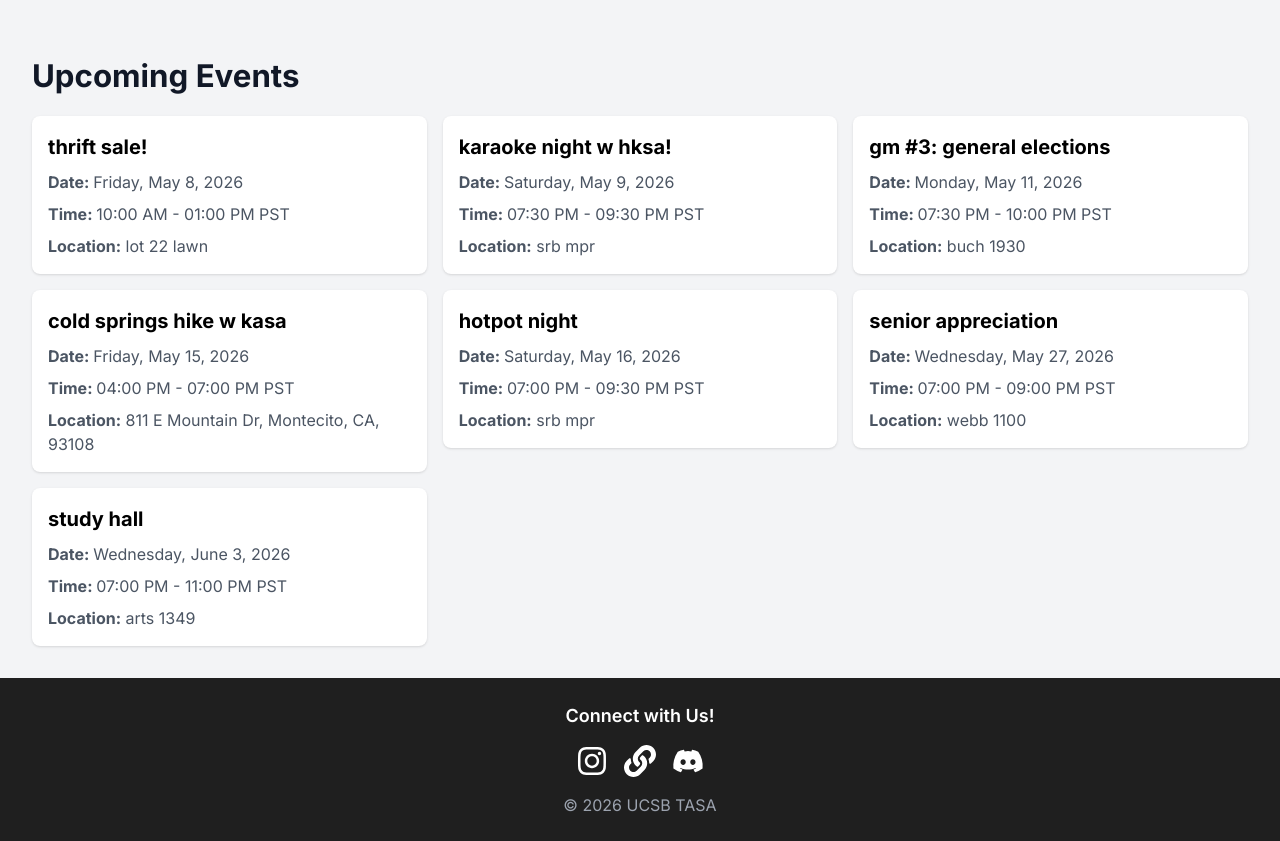
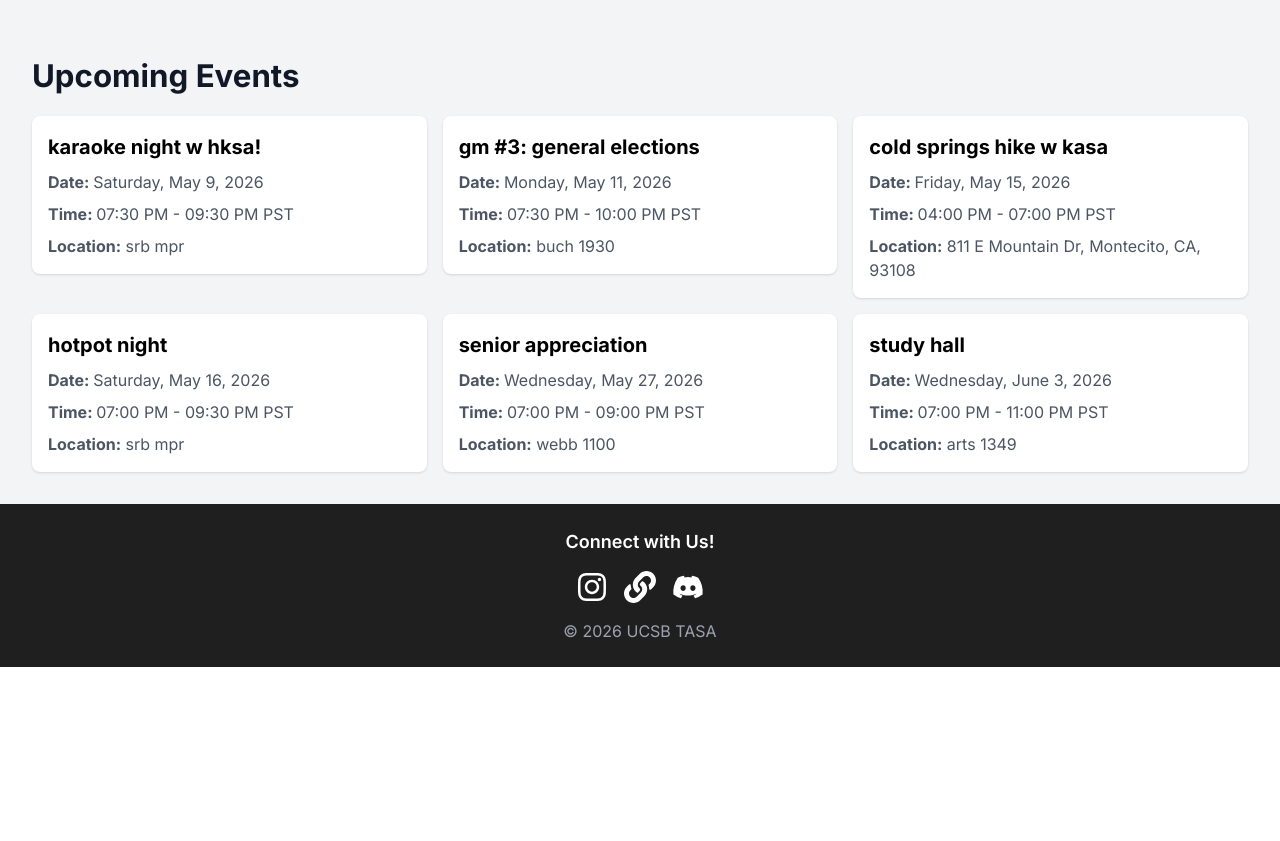
Before and after one commit to UCSBTASA/UCSBTASA.github.io, a Next.js app: page / in a window 1280 px wide. Shown: the part 1400-2241 px from the top of the page. After the commit the page ends 2067 px from the top, so only its background shows below. Built offline with nearby package versions, Linux system fonts and the light colour scheme.

Commit message:
Update eventData.ts

```diff
--- a/data/eventData.ts
+++ b/data/eventData.ts
@@ -1,15 +1,5 @@
 const events =
 [
-  {
-    "title": "thrift sale!",
-    "day of week": "Friday",
-    "date": "2026-05-08",
-    "time": "10:00 AM - 01:00 PM",
-    "start": "10:00 AM",
-    "end": "01:00 PM",
-    "location": "lot 22 lawn",
-    "customTime": ""
-  },
   {
     "title": "karaoke night w hksa!",
     "day of week": "Saturday",
```
